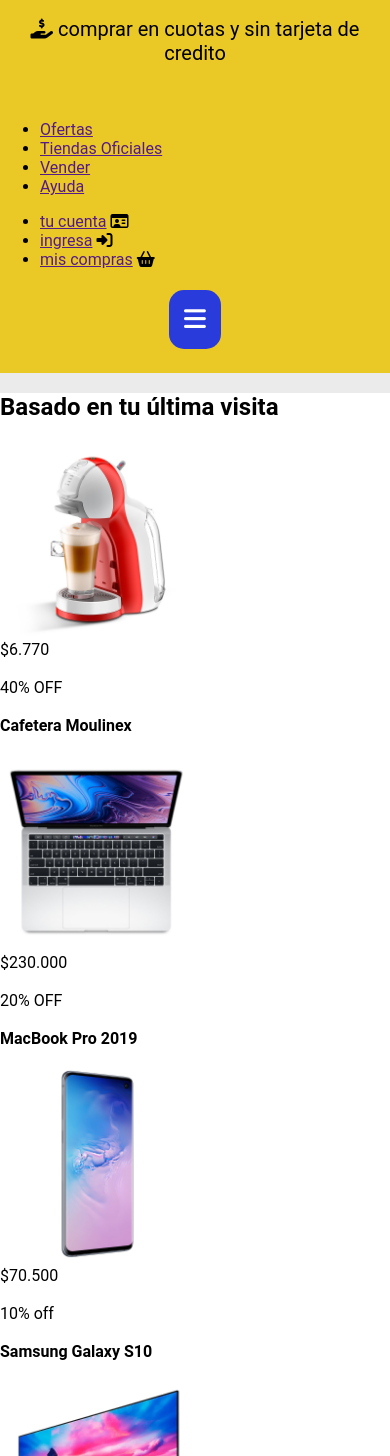
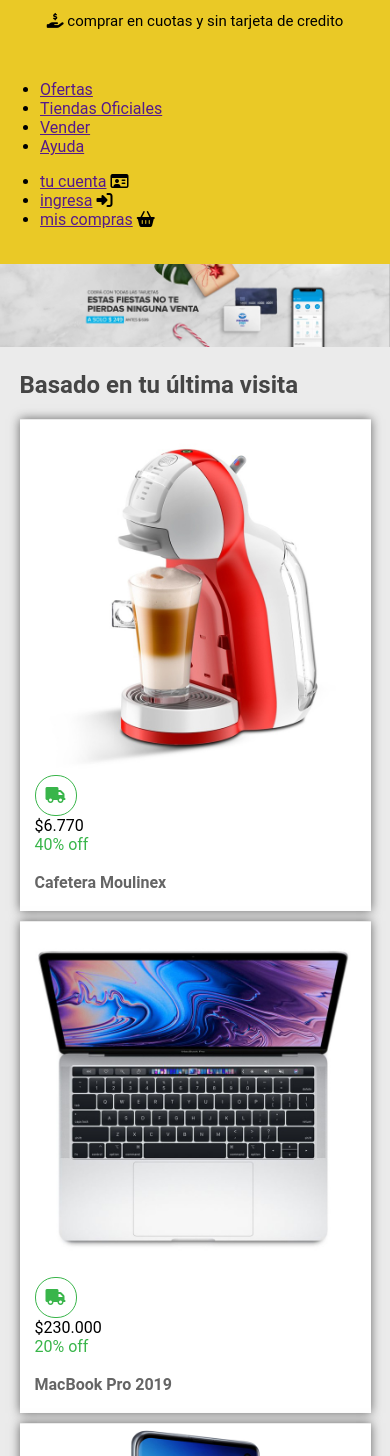
Before and after one commit to ExequielJuarez/Mercado_Liebre, a website: page views/home.html in a window 390 px wide. Shown: the part 144-1600 px from the top of the page. Drawn offline with Linux system fonts and the light colour scheme; files whose address does not match are found by name.

Commit message:
diseño adaptativo completado

```diff
--- a/public/css/styles.css
+++ b/public/css/styles.css
@@ -18,11 +18,13 @@
     padding: 0;
 }
 footer{
-    width: 100%;
+    width: 95%;
+    margin: auto;
     background-color: white;
 }
-h2{
+body h2{
     font-size: 24px;
+    opacity: 0.7;
 }
 .precios{
     font-size: 18px;
@@ -30,15 +32,11 @@
 .descuentos{
     font-size: 16px;
 }
-.descripciones{
-    font-size: 16px;
-}
-
 .centrar {
     text-align: center;
-    font-size: 20px;
+    font-size: 15px;
 }
-.div-footer{
+.opacidad{
     opacity: 0.7;
 }
 main section{
@@ -50,7 +48,7 @@
     display: flex;
     justify-content: center;
     align-items: center;
-    font-size: 50px;
+    font-size: 30px;
     color: #1259c3;
 }
 .burger-menu{
@@ -59,10 +57,10 @@
     align-content: center;
     background-color: #293bdb;
     color: white;
-    font-size: 25px;
+    font-size: 20px;
     margin: 5px;
-    padding: 15px;
-    border-radius: 15px;
+    padding: 12px;
+    border-radius: 5px;
 }
 .p-header{
     font-size: 20px;
@@ -74,7 +72,6 @@
     display: inline-block;
     justify-content: left;
     align-items: center;
-    font-size: 120px;
     background-color: white;
     margin-left: 10px;
     padding: 5px 10px 5px 5px;
@@ -96,8 +93,64 @@
     left: 10px;
 }
 article img{
-    width: 50%;
+    width: 100%;
 }
-.contenedor-art{
-    width: 80%;
+
+article{
+   margin: auto;
+   margin-bottom: 10px;
+   background-color: white;
+   border-top: 1px solid #ebebeb;
+
 }
+main{
+    width: 90%;
+    margin: auto;
+}
+main section{
+    background-color:#ebebeb ;
+}
+article div i{
+    color: #39b54a;
+}
+.div_contcamion{
+    display: inline-block;
+    border: 1px solid #39b54a;;
+    border-radius: 20px;
+    padding: 10px;
+    margin-left:15px;
+}
+.div_precio{
+    color:#39b54a ;
+}
+.div_padding{
+    padding-left: 15px;
+}
+
+.oculto{
+    display: none;
+}
+body div img{
+    width: 100%;
+}
+.menuhamburguesaoff{
+    display: block;
+}
+div strong{
+    opacity: 0.6;
+}
+@media (min-width: 361px){
+    article{
+        box-shadow: 0px 0px 10px rgb(100, 100, 100);
+    }
+    .oculto{
+        display: block;
+    }
+    .menuhamburguesaoff{
+        display: none;
+    }
+}
+
+@media (min-width: 769px){
+
+}
--- a/views/home.html
+++ b/views/home.html
@@ -18,7 +18,7 @@
         <br>
         <div><p class="centrar"> <i class="fa-solid fa-hand-holding-dollar izquierda"></i> comprar en cuotas y sin tarjeta de credito</p></div> <br>
 
-        <nav>
+        <nav class="oculto">
             <ul>
                 <li><a href="">Ofertas</a></li>
                 <li><a href="">Tiendas Oficiales</a></li>
@@ -27,7 +27,7 @@
             </ul>
         </nav>
 
-        <nav>
+        <nav class="oculto">
             <ul>
                 <li><a href="">tu cuenta</a> <i class="fa-regular fa-id-card"></i></li>
                 <li><a href="">ingresa</a> <i class="fa-solid fa-right-to-bracket"></i></li>
@@ -36,81 +36,89 @@
         </nav>
 
         <div class="div-contenedor">
-            <div class="burger-menu ">
+            <div class="burger-menu menuhamburguesaoff">
                 <i class="fas fa-bars"></i>
             </div>
         </div><br>
 
     </header>
 
-<body>
-    <main>
+    <body>
+        <div> <img src="\images\img-home-banner.jpg" alt=""></div>
+        <main>
 
-
+        <h2>Basado en tu última visita</h2>
         <section>
-            <h2>Basado en tu última visita</h2>
 
             <article>
                 <img src="\images\img-cafetera-moulinex.jpg" alt="imagen de cafetera-moulinex"><br>
-                <div>$6.770</div><br>
-                <div>40% OFF</div><br>
-                <div><strong>Cafetera Moulinex</strong></div><br>
+                <div class="div_contcamion"><i class="fa-solid fa-truck"></i></div>
+                <div class="div_padding">$6.770</div>
+                <div class="div_precio div_padding">40% off</div><br>
+                <div class="div_padding oculto"><strong class="div-footer">Cafetera Moulinex</strong></div><br>
             </article>
 
-            <article class="contenedor_art">
+            <article>
                 <img src="\images\img-macbook-pro-2019.jpg" alt="imagen de macbook"><br>
-                <div>$230.000</div><br>
-                <div>20% OFF</div><br>
-                <div><strong>MacBook Pro 2019</strong></div><br>
+                <div class="div_contcamion"><i class="fa-solid fa-truck"></i></div>
+                <div class="div_padding">$230.000</div>
+                <div class="div_precio div_padding">20% off</div><br>
+                <div class="div_padding oculto"><strong class="div-footer">MacBook Pro 2019</strong></div><br>
             </article>
 
             <article>
                 <img src="images\img-samsung-galaxy-s10.jpg" alt="imagen de samsung"><br>
-                <div>$70.500</div><br>
-                <div>10% off</div><br>
-                <div><strong>Samsung Galaxy S10</strong></div><br>
+                <div class="div_contcamion"><i class="fa-solid fa-truck"></i></div>
+                <div class="div_padding">$70.500</div>
+                <div class="div_precio div_padding">10% off</div><br>
+                <div class="div_padding oculto"><strong class="div-footer">Samsung Galaxy S10</strong></div><br>
             </article>
 
             <article>
                 <img src="\images\img-tv-samsung-smart.jpg" alt="imagen de smart tv"><br>
-                <div>$23.200</div><br>
-                <div>5% off</div><br>
-                <div><strong>SmartTv Samsung 43"</strong></div><br>
+                <div class="div_contcamion"><i class="fa-solid fa-truck"></i></div>
+                <div class="div_padding">$23.200</div>
+                <div class="div_precio div_padding">5% off</div><br>
+                <div class="div_padding oculto"><strong class="div-footer">SmartTv Samsung 43"</strong></div><br>
             </article>
 
         </section><br>
 
 
 
+        <h2>Ofertas</h2>
         <section>
-                <h2>Ofertas</h2>
 
             <article>
                 <img src="\images\img-cafetera-moulinex.jpg" alt="imagen de cafetera-moulinex"><br>
-                <div>$6.770</div><br>
-                <div>40% OFF</div><br>
-                <div><strong>Cafetera Moulinex</strong></div><br>
+                <div class="div_contcamion"><i class="fa-solid fa-truck"></i></div>
+                <div class="div_padding">$6.770</div>
+                <div class="div_padding div_precio">40% off</div><br>
+                <div class="div_padding oculto"><strong class="div-footer">Cafetera Moulinex</strong></div><br>
             </article>
 
             <article>
                 <img src="\images\img-macbook-pro-2019.jpg" alt="imagen de macbook"><br>
-                <div>$230.000</div><br>
-                <div>20% OFF</div><br>
-                <div><strong>MacBook Pro 2019</strong></div><br>
+                <div class="div_contcamion"><i class="fa-solid fa-truck"></i></div>
+                <div class="div_padding">$230.000</div>
+                <div class="div_padding div_precio">20% off</div><br>
+                <div class="div_padding oculto"><strong class="div-footer">MacBook Pro 2019</strong></div><br>
             </article>
 
             <article>
                 <img src="\images\img-samsung-galaxy-s10.jpg" alt="imagen de samsung"><br>
-                <div>$70.500</div><br>
-                <div>10% off</div><br>
-                <div><strong>Samsung Galaxy S10</strong></div><br>
+                <div class="div_contcamion"><i class="fa-solid fa-truck"></i></div>
+                <div class="div_padding">$70.500</div>
+                <div class="div_padding div_precio">10% off</div><br>
+                <div class="div_padding oculto"><strong class="div-footer">Samsung Galaxy S10</strong></div><br>
             </article>
 
             <article>
                 <img src="\images\img-tv-samsung-smart.jpg" alt="imagen de smart tv"><br>
-                <div>$23.200</div><br>
-                <div>5% off</div><br>
-                <div><strong>SmartTv Samsung 43"</strong></div><br>
+                <div class="div_contcamion"><i class="fa-solid fa-truck"></i></div>
+                <div class="div_padding">$23.200</div>
+                <div class="div_padding div_precio">5% off</div><br>
+                <div class="div_padding oculto"><strong class="div-footer">SmartTv Samsung 43"</strong></div><br>
             </article>
         </section>
 
@@ -124,7 +132,7 @@
                 </div>
             </section>
 
-            <section class="div-footer">
+            <section class="opacidad">
                 <h2 class="centrar">Pagá con tarjeta o en efectivo</h2>
                 <p class="centrar">Con Mercado Liebre Cash, tenés cuotas sin interés con tarjeta o efectivo en
                     puntos de pago. ¡Y siempre es seguro!</p><br>
@@ -136,7 +144,7 @@
                     </div>
                 </section>
 
-                <section class="div-footer">
+                <section class="opacidad">
                 <h2 class="centrar">Envío gratis desde $ 2.500</h2>
                 <p class="centrar">Solo por estar registrad@ en Mercado Liebre tenés envíos gratis en miles de
                     productos. Es un beneficio de Mercado Puntos.</p><br>
@@ -148,7 +156,7 @@
                 </div>
             </section>
 
-            <section class="div-footer">
+            <section class="opacidad">
                     <h2 class="centrar">Seguridad, de principio a fin</h2>
                     <p class="centrar">¿No te gusta? ¡Devolvelo! En Mercado Liebre, no hay nada que no puedas hacer,
                     porque estás siempre protegid@.</p><br>
```
